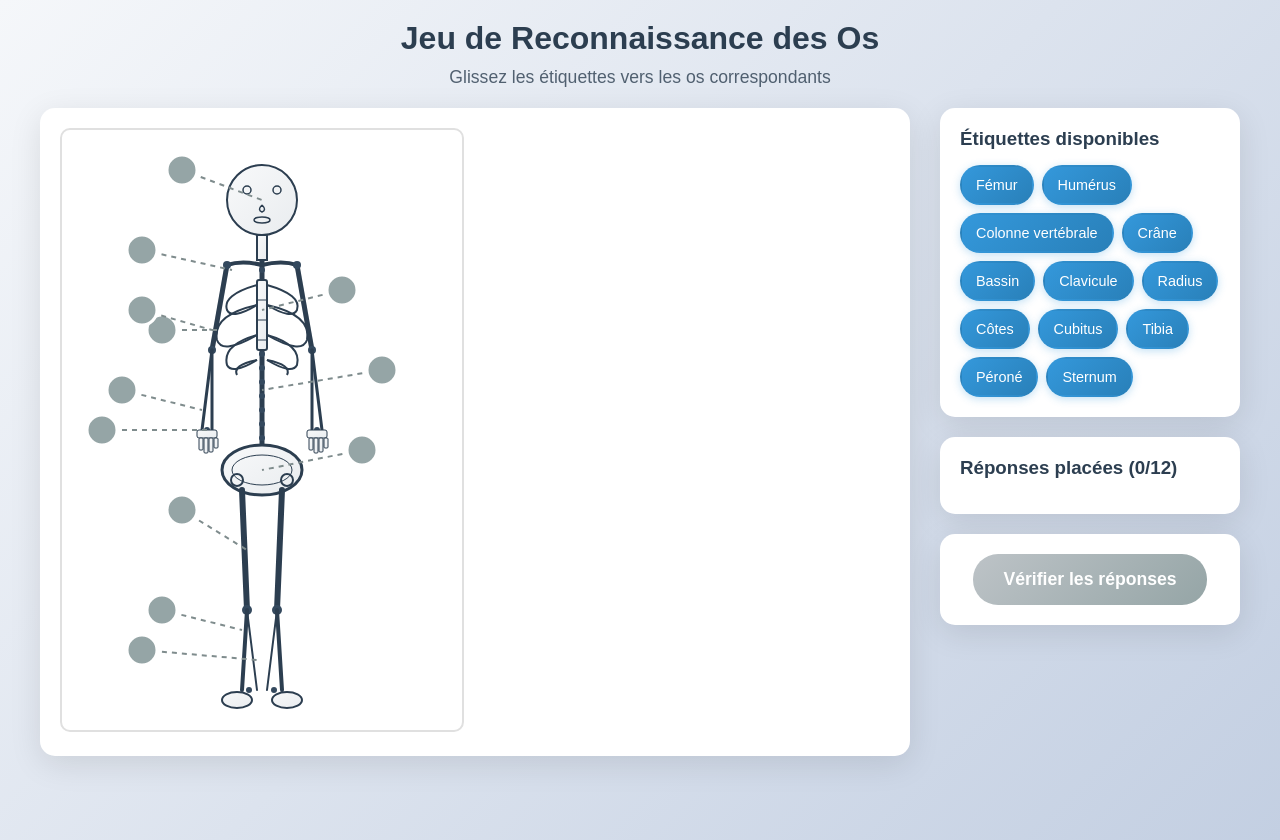
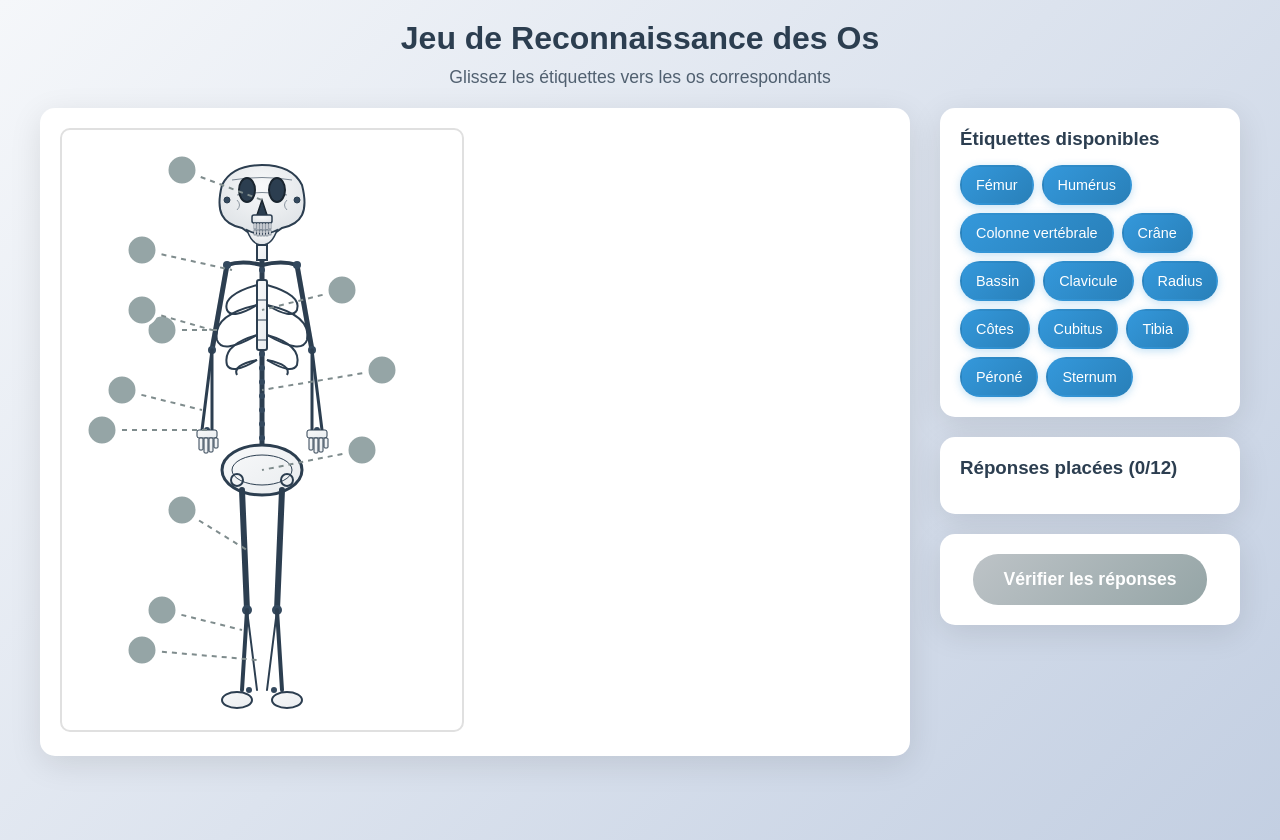
Before and after one commit to mext-ai/block-685a997529a7f973e63e16fc, a React app: page / in a window 1280 px wide. Built offline with nearby package versions, Linux system fonts and the light colour scheme.

Commit message:
✨ Update codebase: config & components & styles

```diff
--- a/src/block.tsx
+++ b/src/block.tsx
@@ -175,20 +175,76 @@ const Block: React.FC<BlockProps> = ({ title = "Jeu de Reconnaissance des Os", d
                 <stop offset="0%" style={{stopColor: '#f8f9fa', stopOpacity: 1}} />
                 <stop offset="100%" style={{stopColor: '#e9ecef', stopOpacity: 1}} />
               </linearGradient>
+              <radialGradient id="skullGradient" cx="50%" cy="30%" r="70%">
+                <stop offset="0%" style={{stopColor: '#f8f9fa', stopOpacity: 1}} />
+                <stop offset="100%" style={{stopColor: '#dee2e6', stopOpacity: 1}} />
+              </radialGradient>
             </defs>
 
             {/* Squelette amélioré */}
-            {/* Crâne avec détails */}
+            {/* Crâne de pirate réaliste */}
             <g>
-              <circle cx="200" cy="70" r="35" fill="url(#boneGradient)" stroke="#2c3e50" strokeWidth="2"/>
-              <circle cx="185" cy="60" r="4" fill="none" stroke="#2c3e50" strokeWidth="1.5"/> {/* Orbite gauche */}
-              <circle cx="215" cy="60" r="4" fill="none" stroke="#2c3e50" strokeWidth="1.5"/> {/* Orbite droite */}
-              <path d="M 200 75 Q 195 80 200 82 Q 205 80 200 75" fill="none" stroke="#2c3e50" strokeWidth="1.5"/> {/* Nez */}
-              <ellipse cx="200" cy="90" rx="8" ry="3" fill="none" stroke="#2c3e50" strokeWidth="1.5"/> {/* Bouche */}
+              {/* Forme principale du crâne */}
+              <path d="M 200 35
+                       Q 230 35 240 55
+                       Q 245 75 240 85
+                       Q 235 95 220 98
+                       L 210 105
+                       Q 205 107 200 107
+                       Q 195 107 190 105
+                       L 180 98
+                       Q 165 95 160 85
+                       Q 155 75 160 55
+                       Q 170 35 200 35 Z"
+                    fill="url(#skullGradient)"
+                    stroke="#2c3e50"
+                    strokeWidth="2"/>
+
+              {/* Sutures du crâne */}
+              <path d="M 170 50 Q 200 45 230 50" fill="none" stroke="#2c3e50" strokeWidth="1" opacity="0.6"/>
+              <path d="M 175 65 Q 200 60 225 65" fill="none" stroke="#2c3e50" strokeWidth="1" opacity="0.6"/>
+
+              {/* Orbites oculaires creuses (plus grandes et plus sombres) */}
+              <ellipse cx="185" cy="60" rx="8" ry="12" fill="#2c3e50" stroke="#1a252f" strokeWidth="2"/>
+              <ellipse cx="215" cy="60" rx="8" ry="12" fill="#2c3e50" stroke="#1a252f" strokeWidth="2"/>
+
+              {/* Cavité nasale triangulaire */}
+              <path d="M 200 70 L 195 85 L 205 85 Z" fill="#2c3e50" stroke="#1a252f" strokeWidth="1.5"/>
+
+              {/* Mâchoire supérieure */}
+              <rect x="190" y="85" width="20" height="8" fill="url(#skullGradient)" stroke="#2c3e50" strokeWidth="1.5" rx="2"/>
+
+              {/* Dents */}
+              <rect x="192" y="93" width="2" height="6" fill="#f8f9fa" stroke="#2c3e50" strokeWidth="0.5"/>
+              <rect x="195" y="93" width="2" height="8" fill="#f8f9fa" stroke="#2c3e50" strokeWidth="0.5"/>
+              <rect x="198" y="93" width="2" height="7" fill="#f8f9fa" stroke="#2c3e50" strokeWidth="0.5"/>
+              <rect x="201" y="93" width="2" height="8" fill="#f8f9fa" stroke="#2c3e50" strokeWidth="0.5"/>
+              <rect x="204" y="93" width="2" height="7" fill="#f8f9fa" stroke="#2c3e50" strokeWidth="0.5"/>
+              <rect x="207" y="93" width="2" height="6" fill="#f8f9fa" stroke="#2c3e50" strokeWidth="0.5"/>
+
+              {/* Mâchoire inférieure */}
+              <path d="M 185 100 Q 200 108 215 100 Q 210 115 200 115 Q 190 115 185 100 Z"
+                    fill="url(#skullGradient)" stroke="#2c3e50" strokeWidth="1.5"/>
+
+              {/* Dents inférieures */}
+              <rect x="192" y="100" width="2" height="5" fill="#f8f9fa" stroke="#2c3e50" strokeWidth="0.5"/>
+              <rect x="195" y="100" width="2" height="6" fill="#f8f9fa" stroke="#2c3e50" strokeWidth="0.5"/>
+              <rect x="198" y="100" width="2" height="6" fill="#f8f9fa" stroke="#2c3e50" strokeWidth="0.5"/>
+              <rect x="201" y="100" width="2" height="6" fill="#f8f9fa" stroke="#2c3e50" strokeWidth="0.5"/>
+              <rect x="204" y="100" width="2" height="6" fill="#f8f9fa" stroke="#2c3e50" strokeWidth="0.5"/>
+              <rect x="207" y="100" width="2" height="5" fill="#f8f9fa" stroke="#2c3e50" strokeWidth="0.5"/>
+
+              {/* Fissures et détails du crâne */}
+              <path d="M 175 70 Q 180 75 175 80" fill="none" stroke="#2c3e50" strokeWidth="1" opacity="0.5"/>
+              <path d="M 225 70 Q 220 75 225 80" fill="none" stroke="#2c3e50" strokeWidth="1" opacity="0.5"/>
+
+              {/* Trous temporaux */}
+              <circle cx="165" cy="70" r="3" fill="#34495e" stroke="#2c3e50" strokeWidth="1"/>
+              <circle cx="235" cy="70" r="3" fill="#34495e" stroke="#2c3e50" strokeWidth="1"/>
             </g>
 
             {/* Cou */}
-            <rect x="195" y="105" width="10" height="25" fill="url(#boneGradient)" stroke="#2c3e50" strokeWidth="2"/>
+            <rect x="195" y="115" width="10" height="15" fill="url(#boneGradient)" stroke="#2c3e50" strokeWidth="2"/>
 
             {/* Colonne vertébrale avec vertèbres visibles */}
             <g>
```
